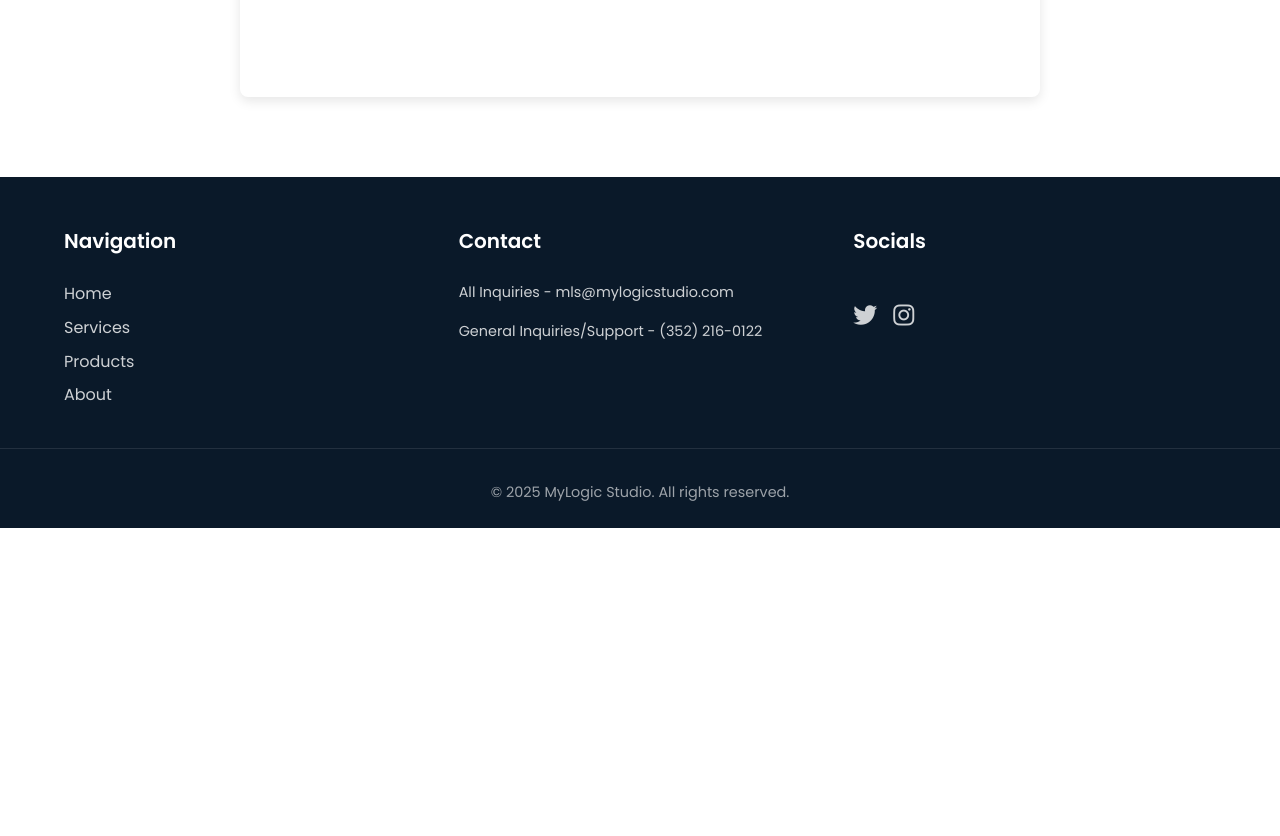
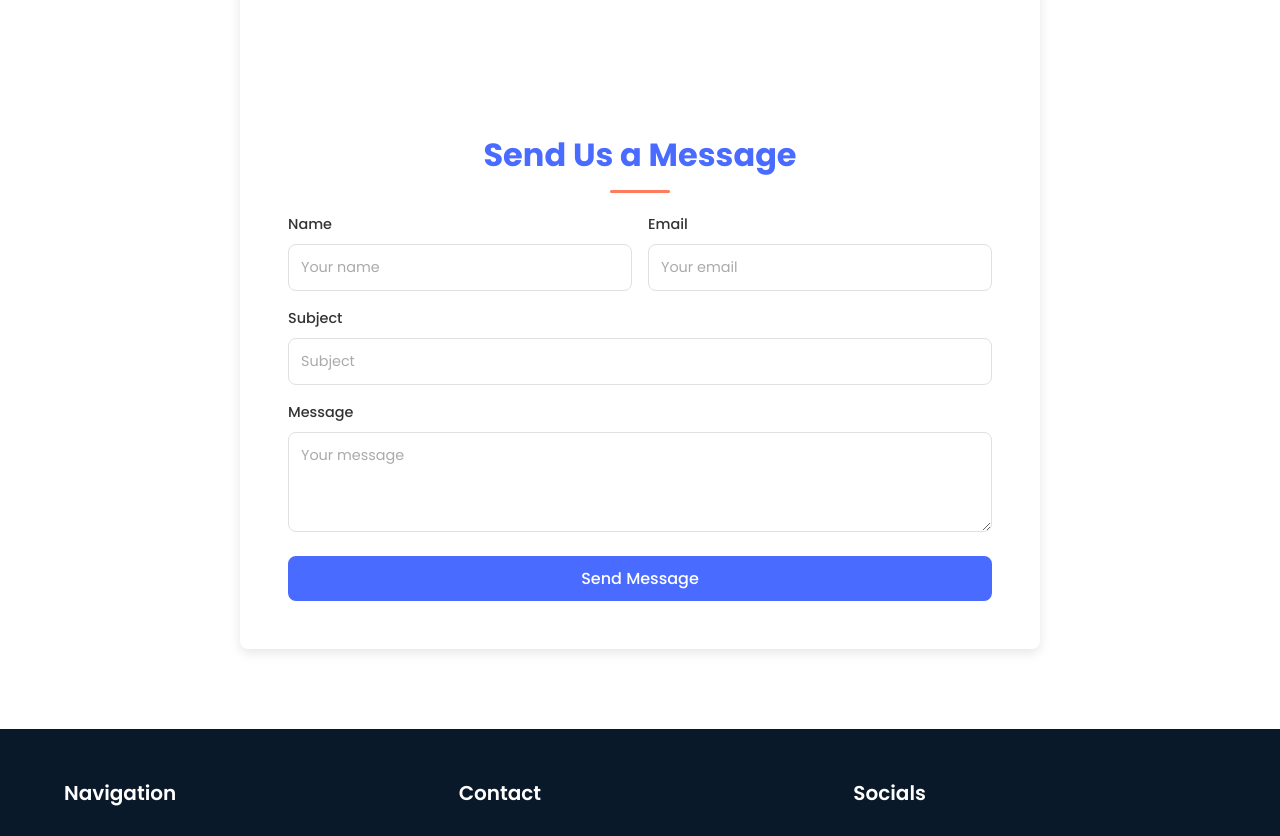
Before and after one commit to fyuan1014/mylogic-studio-web, a React (Create React App) app: page /#/contact in a window 1280 px wide. Shown: the part 1045-1881 px from the top of the page. Before the commit the page ends 1573 px from the top, so only its background shows below. Built offline with nearby package versions, Linux system fonts and the light colour scheme.

Commit message:
Update contact form styling for light background and move form to Contact page

```diff
--- a/src/components/ContactForm.tsx
+++ b/src/components/ContactForm.tsx
@@ -32,50 +32,50 @@
   margin-bottom: 0.5rem;
   font-weight: 500;
   font-size: 0.9rem;
-  color: var(--light-text);
+  color: var(--text-color);
 `;
 
 const Input = styled.input`
   padding: 0.75rem;
-  border: 1px solid rgba(255, 255, 255, 0.2);
+  border: 1px solid var(--border-color);
   border-radius: var(--border-radius);
   font-family: inherit;
   font-size: 0.9rem;
-  background-color: rgba(255, 255, 255, 0.1);
-  color: var(--light-text);
+  background-color: white;
+  color: var(--text-color);
   transition: var(--transition);
 
   &:focus {
     outline: none;
-    border-color: var(--accent-color);
-    box-shadow: 0 0 0 2px rgba(255, 123, 92, 0.2);
+    border-color: var(--primary-color);
+    box-shadow: 0 0 0 2px rgba(74, 107, 255, 0.2);
   }
 
   &::placeholder {
-    color: rgba(255, 255, 255, 0.6);
+    color: #aaa;
   }
 `;
 
 const Textarea = styled.textarea`
   padding: 0.75rem;
-  border: 1px solid rgba(255, 255, 255, 0.2);
+  border: 1px solid var(--border-color);
   border-radius: var(--border-radius);
   font-family: inherit;
   font-size: 0.9rem;
   resize: vertical;
   min-height: 100px;
-  background-color: rgba(255, 255, 255, 0.1);
-  color: var(--light-text);
+  background-color: white;
+  color: var(--text-color);
   transition: var(--transition);
 
   &:focus {
     outline: none;
-    border-color: var(--accent-color);
-    box-shadow: 0 0 0 2px rgba(255, 123, 92, 0.2);
+    border-color: var(--primary-color);
+    box-shadow: 0 0 0 2px rgba(74, 107, 255, 0.2);
   }
 
   &::placeholder {
-    color: rgba(255, 255, 255, 0.6);
+    color: #aaa;
   }
 `;
 
@@ -86,14 +86,15 @@
 `;
 
 const SuccessMessage = styled.div`
-  background-color: rgba(76, 217, 100, 0.2);
-  color: #4cd964;
+  background-color: rgba(76, 217, 100, 0.15);
+  color: #2e7c39;
   padding: 0.75rem;
   border-radius: var(--border-radius);
   margin-bottom: 1rem;
   font-weight: 500;
   font-size: 0.9rem;
   text-align: center;
+  border: 1px solid rgba(76, 217, 100, 0.3);
 `;
 
 const SubmitButton = styled(Button)`
--- a/src/pages/ContactPage.tsx
+++ b/src/pages/ContactPage.tsx
@@ -1,6 +1,7 @@
 import React from 'react';
 import styled from 'styled-components';
 import Section from '../components/Section';
+import ContactForm from '../components/ContactForm';
 
 const ContactHeader = styled.div`
   text-align: center;
@@ -36,6 +37,7 @@
 const ContactLayout = styled.div`
   display: grid;
   grid-template-columns: 1fr;
+  gap: 3rem;
   max-width: 800px;
   margin: 0 auto;
   background-color: var(--background-color);
@@ -152,6 +154,30 @@
   }
 `;
 
+const FormSection = styled.div`
+  margin-top: 2rem;
+`;
+
+const FormTitle = styled.h2`
+  font-size: 2rem;
+  margin-bottom: 2rem;
+  text-align: center;
+  color: var(--primary-color);
+  position: relative;
+
+  &::after {
+    content: '';
+    position: absolute;
+    bottom: -0.75rem;
+    left: 50%;
+    transform: translateX(-50%);
+    width: 60px;
+    height: 3px;
+    background-color: var(--accent-color);
+    border-radius: 3px;
+  }
+`;
+
 const ContactPage: React.FC = () => {
   return (
     <>
@@ -214,6 +240,11 @@
               </InfoBlock>
             </InfoBlocks>
           </ContactInfo>
+
+          <FormSection>
+            <FormTitle>Send Us a Message</FormTitle>
+            <ContactForm />
+          </FormSection>
         </ContactLayout>
       </Section>
     </>
```
Also changed, not shown: 1 other file (tests, documents, lock files or other folders).
